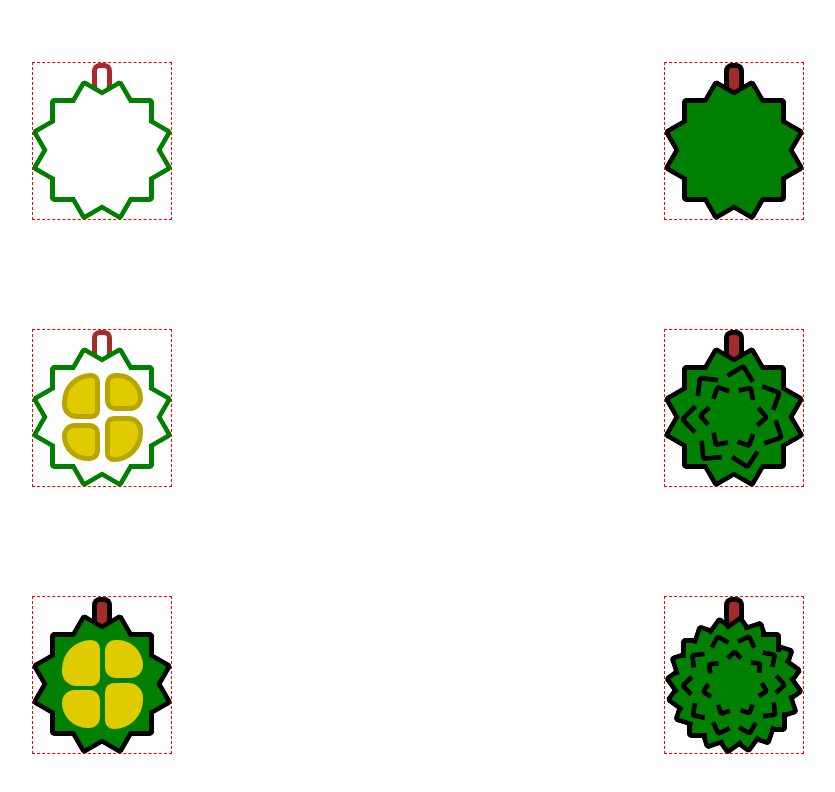
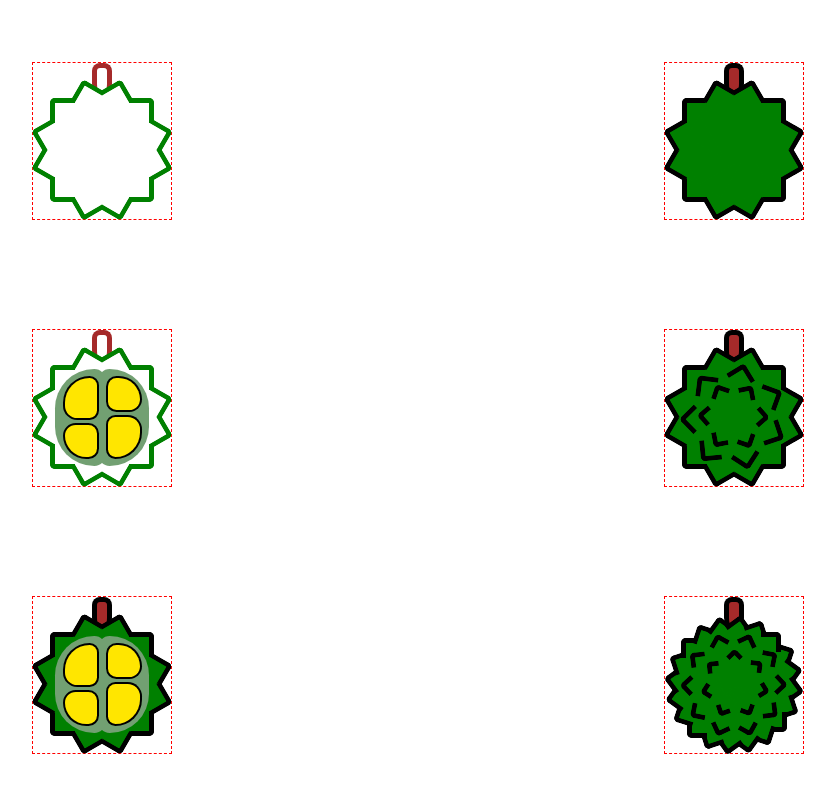
Before and after one commit to wendko/codepen, a website: page pens/durian/index.html in a window 1280 px wide. Shown: the whole page, without its empty margins (222-1057 px from the left). Drawn offline with Linux system fonts and the light colour scheme.

Commit message:
feat: durian format

```diff
--- a/pens/durian/style.scss
+++ b/pens/durian/style.scss
@@ -6,9 +6,9 @@
     --c-spike-border: green;
     --c-stem: transparent;
     --c-durian: transparent;
-    --c-flesh-container: green;
-    --c-flesh: #e0ca00;
-    --c-flesh-border: #b8a500;
+    --c-flesh-container: #72a072;
+    --c-flesh: #ffe600;
+    --c-flesh-border: black;
 }
 
 .colored {
@@ -16,7 +16,7 @@
     --c-spike-border: black;
     --c-stem: brown;
     --c-durian: green;
-    --c-flesh-border: transparent;
+    --c-flesh-border: black;
 }
 
 .shell {
@@ -108,26 +108,27 @@
 
 
 .opened>.flesh {
-    padding: 44px 22px;
+    background: var(--c-flesh-container);
+    padding: 51px 26px 46px 25px;
     position: absolute;
     &.flesh-right {
         border-radius: 30px 100px 100px 30px;
-        transform: translate(-28px,7px);
+        transform: translate(-31px, 4px);
         &::before {
-            transform: translate(-18px, 0px);
+            transform: translate(-15px, -3px);
         }
         &::after {
-            transform: translate(-18px, -43px);
+            transform: translate(-15px, -42px);
         }
     }
     &.flesh-left {
         border-radius: 100px 30px 30px 100px;
-        transform: translate(-73px, 7px) scaleY(-1);
+        transform: translate(-74px, 4px) scaleY(-1);
         &::before {
-            transform: scaleX(-1) translate(16px, -3px);
+            transform: scaleX(-1) translate(15px, -3px);
         }
         &::after {
-            transform: scaleX(-1) translate(16px, -45px);
+            transform: scaleX(-1) translate(15px, -42px);
         }
     }
     $w-border: 5px;
@@ -135,14 +136,14 @@
         content: '';
         position: absolute;
         background: var(--c-flesh);
-        border: $w-border solid var(--c-flesh-border);
+        box-shadow: 0px 0px 0px 2px var(--c-flesh-border);
     }
     &::after {
-        padding: 19px - $w-border;
+        padding: 16px;
         border-radius: 20px 50px 25px 20px;
     }
     &::before {
-        padding: 23px - $w-border  19px - $w-border;
+        padding: 20px 16px;
         border-radius: 30px 50px 100px 30px;
     }
 }
```
Also changed, not shown: pens/durian/style.css, 1 other file.
